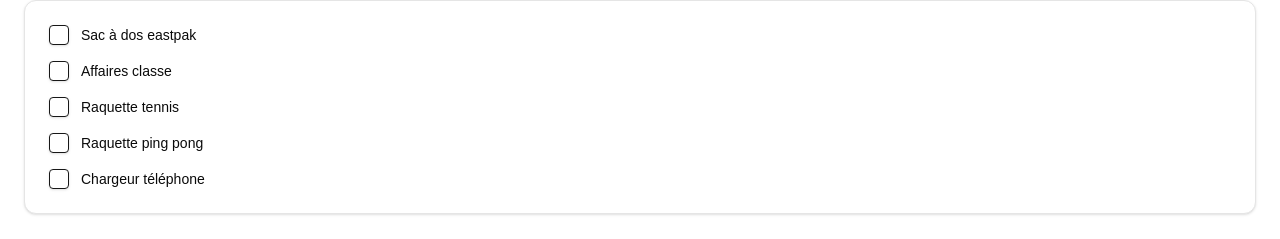
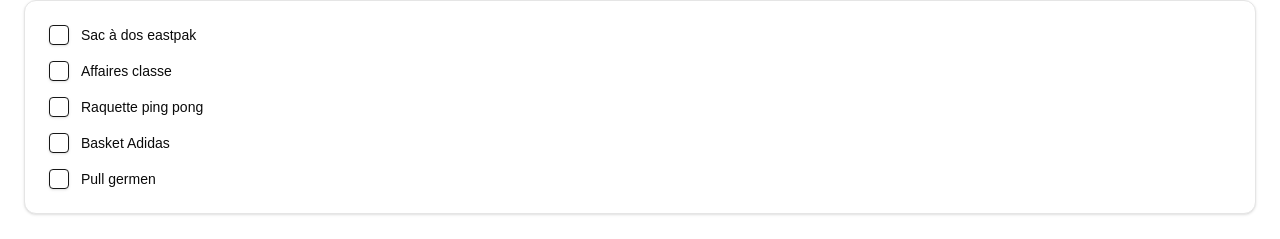
Before and after one commit to decuyperanthony/calendar-du-duck, a Next.js app: page /passation in a window 1280 px wide. Shown: the part 156-395 px from the top of the page. Built offline with nearby package versions, Linux system fonts and the light colour scheme.

Commit message:
feat: update data

```diff
--- a/app/passation/page.tsx
+++ b/app/passation/page.tsx
@@ -10,18 +10,22 @@ const Page = () => {
     t("leonard.eastpak"),
     // todo refactor into common
     t("leonard.class-items"),
-    t("leonard.tennis-racket"),
+    // t("leonard.tennis-racket"),
     t("leonard.pingpong-racket"),
     // todo refactor into common
-    t("leonard.phone-charger"),
+    t("leonard.basket"),
+    t("leonard.germen-pull"),
+    // todo refactor into common
+    // t("leonard.phone-charger"),
   ];
 
   const lucasItems = [
     t("lucas.eastpak"),
     t("lucas.class-items"),
-    t("lucas.football-gear"),
+    // t("lucas.football-gear"),
     t("lucas.swimming-gear"),
-    t("lucas.phone-charger"),
+    t("lucas.basket"),
+    // t("lucas.phone-charger"),
   ];
 
   const tabs = [
--- a/data/activities.json
+++ b/data/activities.json
@@ -2,7 +2,7 @@
   "lucas": [
     { "activity": "Foot - Entrainement", "date": "Lundi 17H30 à 19H" },
     { "activity": "Basket - Entrainement", "date": "Mercredi 13H à 14H30" },
-    { "activity": "Foot - Entrainement", "date": "Jeudi 18H à 19H30" },
+    { "activity": "Foot - Entrainement", "date": "Jeudi 18H à 19H10" },
     { "activity": "Foot - Match", "date": "Samedi" },
     { "activity": "Ping pong - Entrainement", "date": "Samedi 16H30 à 18H" },
     { "activity": "Foot - Entrainement", "date": "Dimanche 12H à 13H30" }
--- a/translations/fr.json
+++ b/translations/fr.json
@@ -12,14 +12,15 @@
       "class-items": "Affaires classe",
       "tennis-racket": "Raquette tennis",
       "pingpong-racket": "Raquette ping pong",
-      "phone-charger": "Chargeur téléphone"
+      "basket": "Basket Adidas",
+      "germen-pull": "Pull germen"
     },
     "lucas": {
       "eastpak": "Sac à dos eastpak",
       "class-items": "Affaire classe",
       "football-gear": "Affaire foot",
       "swimming-gear": "Affaire piscine",
-      "phone-charger": "Chargeur téléphone"
+      "basket": "Basket Adidas"
     }
   }
 }
```
